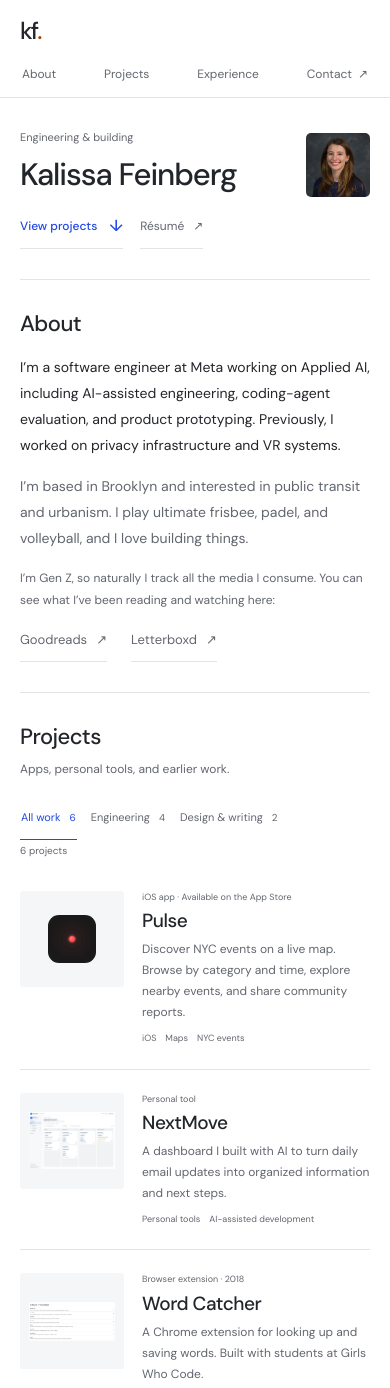
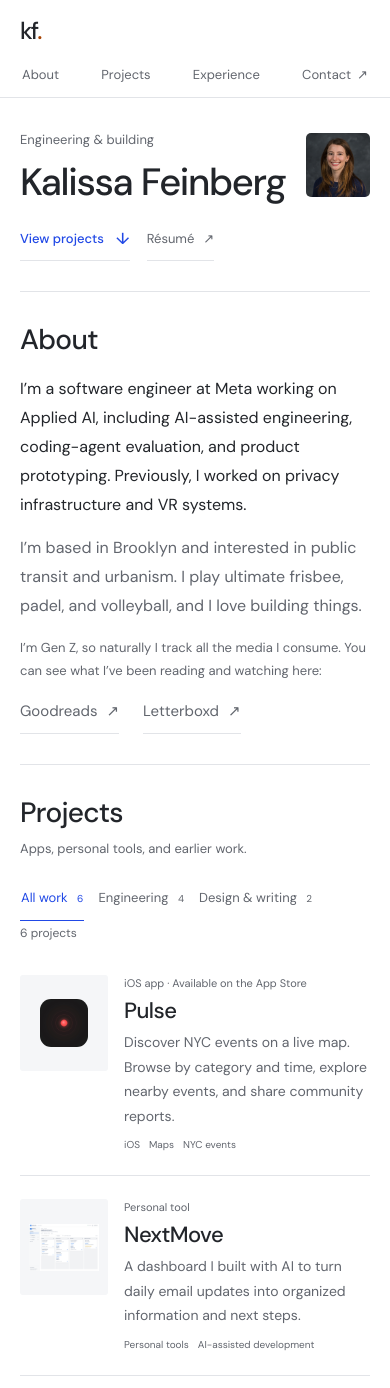
Before and after one commit to kfeinberg/kfeinberg.github.io, a website: page index.html in a window 390 px wide. Shown: the top 1388 px of the page. Drawn offline with Linux system fonts and the light colour scheme.

Commit message:
Increase typography while retaining the minimalist layout

```diff
--- a/style.css
+++ b/style.css
@@ -880,6 +880,108 @@ h3 {
     gap: 17px;
   }
 }
+/* Larger, readable type without adding visual weight or decoration. */
+h1 {
+  font-size: clamp(42px, 5.4vw, 64px);
+}
+h2,
+.contact-top h2,
+.project-body h2 {
+  font-size: 30px;
+}
+.eyebrow,
+.nav-links {
+  font-size: 14px;
+}
+.button,
+.text-link {
+  font-size: 15px;
+}
+.bio-copy p {
+  font-size: 17px;
+  line-height: 1.8;
+}
+.bio-copy .media-intro {
+  font-size: 15px;
+}
+h3 {
+  font-size: 24px;
+}
+.project-info > p:not(.project-category) {
+  font-size: 15px;
+}
+.project-category,
+.project-count {
+  font-size: 12px;
+}
+.tags {
+  font-size: 11px;
+}
+.filter-button,
+.section-intro {
+  font-size: 14px;
+}
+.experience-detail h3 {
+  font-size: 21px;
+}
+.experience-detail > p {
+  font-size: 14px;
+}
+.experience-date,
+.footer-bottom > div {
+  font-size: 13px;
+}
+.project-page h1 {
+  font-size: clamp(38px, 5.4vw, 58px);
+}
+.project-body p,
+.workflow-steps {
+  font-size: 16px;
+}
+@media (max-width: 600px) {
+  .hero h1 {
+    font-size: clamp(38px, 8.5vw, 46px);
+  }
+  .hero .eyebrow,
+  .hero-actions a,
+  .navigation .nav-links {
+    font-size: 13px;
+  }
+  h2,
+  .contact-top h2 {
+    font-size: 28px;
+  }
+  .bio-copy p {
+    font-size: 16px;
+  }
+  .bio-copy .media-intro,
+  .section-intro,
+  .filter-button {
+    font-size: 13px;
+  }
+  .project-link {
+    grid-template-columns: 88px minmax(0, 1fr);
+    gap: 16px;
+  }
+  .project-info h3 {
+    font-size: 22px;
+  }
+  .project-category {
+    font-size: 11px;
+  }
+  .project-info > p:not(.project-category) {
+    font-size: 14px;
+  }
+  .tags {
+    font-size: 10px;
+  }
+  .project-page h1 {
+    font-size: 38px;
+  }
+  .project-body p {
+    font-size: 16px;
+  }
+}
 @media (prefers-reduced-motion: reduce) {
   html {
     scroll-behavior: auto;
```
Also changed, not shown: tests/browser.cjs (+16 -1 lines).
